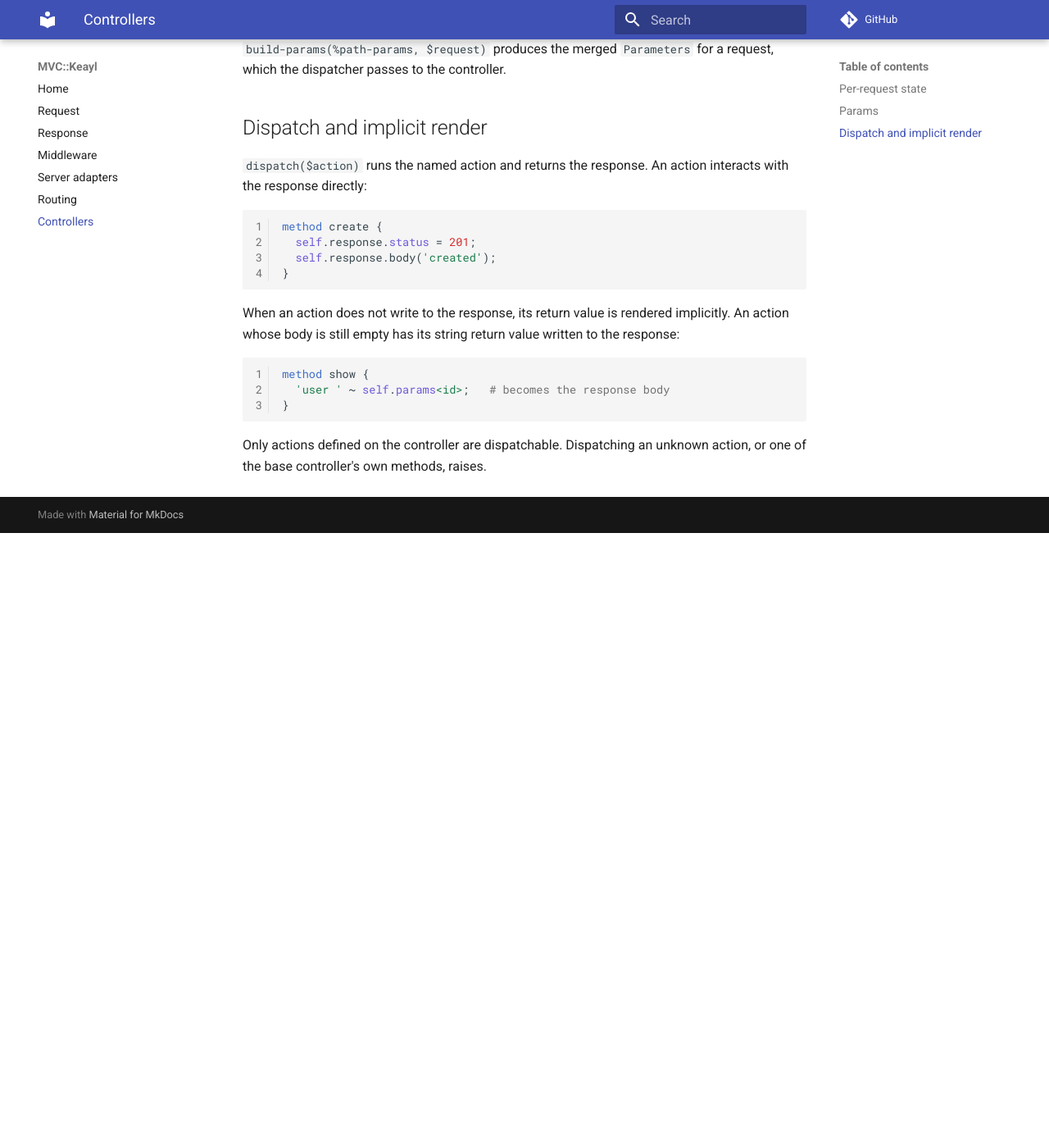
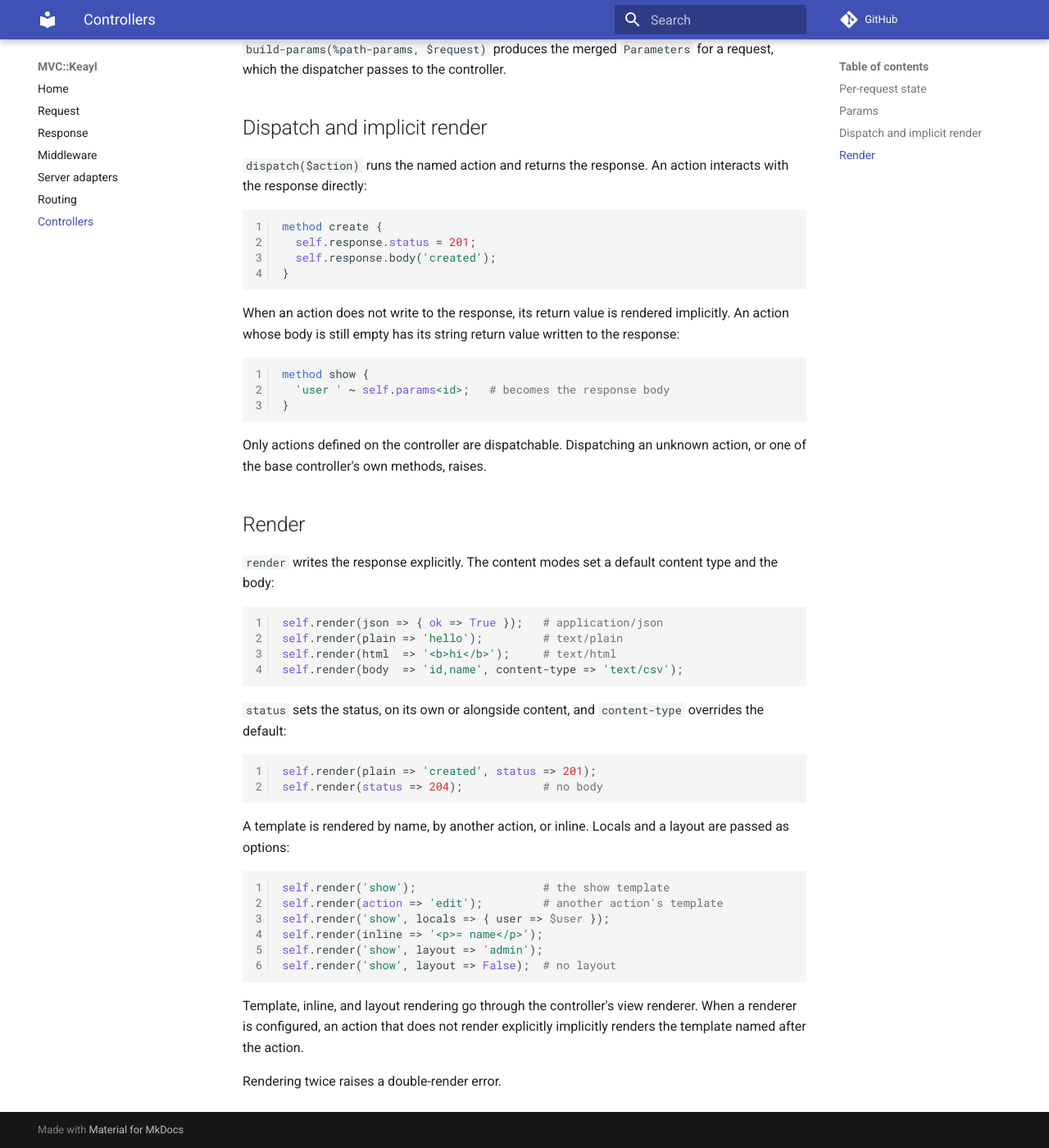
Before and after one commit to gdonald/MVC-Keayl, an MkDocs documentation site: the page built from docs-src/docs/controllers.md, in a window 1280 px wide and 1400 px high, scrolled down 1274 px. Shown: the whole window at 82% size. Built offline with MkDocs 1.6.1 and Material for MkDocs 9.7.7, drawn with Linux system fonts in a browser that asks for light colours; comment, search, counter and statistics services are not loaded; before the commit the page ends 1924 px from its top, so only the background shows below that.

Commit message:
Controller rendering

````diff
--- a/docs-src/docs/controllers.md
+++ b/docs-src/docs/controllers.md
@@ -82,3 +82,41 @@ method show {
 
 Only actions defined on the controller are dispatchable. Dispatching an unknown
 action, or one of the base controller's own methods, raises.
+
+## Render
+
+`render` writes the response explicitly. The content modes set a default content
+type and the body:
+
+```perl6
+self.render(json => { ok => True });   # application/json
+self.render(plain => 'hello');         # text/plain
+self.render(html  => '<b>hi</b>');     # text/html
+self.render(body  => 'id,name', content-type => 'text/csv');
+```
+
+`status` sets the status, on its own or alongside content, and `content-type`
+overrides the default:
+
+```perl6
+self.render(plain => 'created', status => 201);
+self.render(status => 204);            # no body
+```
+
+A template is rendered by name, by another action, or inline. Locals and a layout
+are passed as options:
+
+```perl6
+self.render('show');                   # the show template
+self.render(action => 'edit');         # another action's template
+self.render('show', locals => { user => $user });
+self.render(inline => '<p>= name</p>');
+self.render('show', layout => 'admin');
+self.render('show', layout => False);  # no layout
+```
+
+Template, inline, and layout rendering go through the controller's view renderer.
+When a renderer is configured, an action that does not render explicitly
+implicitly renders the template named after the action.
+
+Rendering twice raises a double-render error.
````
Also changed, not shown: 4 other files.
